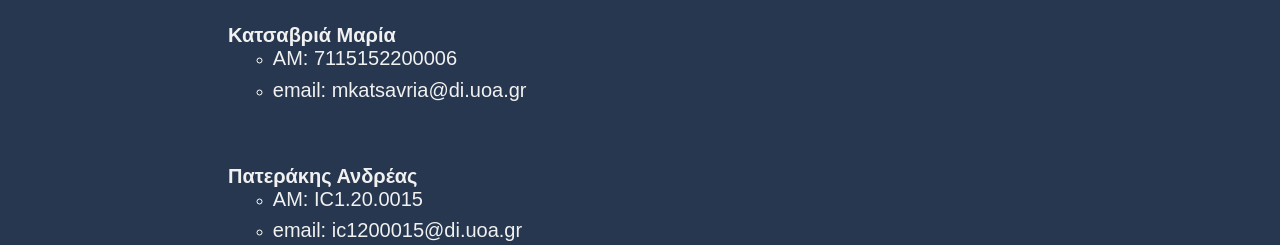
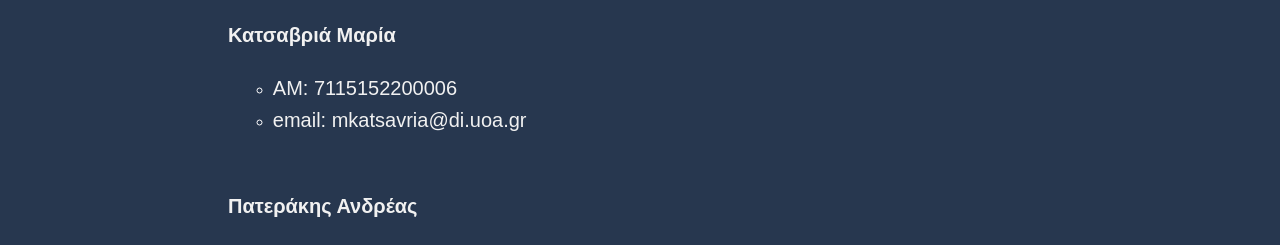
Before and after one commit to Andreaspat94/M126_Data_Visualization, a plain HTML site: page team.html in a window 1280 px wide. Shown: the part 210-455 px from the top of the page. Drawn offline with Linux system fonts and the light colour scheme.

Commit message:
small fix in credits page

```diff
--- a/style.css
+++ b/style.css
@@ -44,6 +44,9 @@
   font-size: 20px;
  }
 
+#team-name {
+  margin-bottom: 30px;
+}
 
  .button {
    border: none;
--- a/team.html
+++ b/team.html
@@ -22,14 +22,14 @@
                 <h1 id="headline" class="text">Μέλη ομάδας</h1>
                 <hr>
 
-                <p id="team-name"class="text"><b>Κατσαβριά Μαρία</b>
+                <p id="team-name" class="text"><b>Κατσαβριά Μαρία</b>
                 <ul>
                     <li><p class="text">AM: 7115152200006</p></li>
                     <li><p class="text">email: mkatsavria@di.uoa.gr</p></li>
                 </ul></p>
                 <br>
 
-                <p class="text"><b>Πατεράκης Ανδρέας</b></p>
+                <p id="team-name" class="text"><b>Πατεράκης Ανδρέας</b></p>
                 <ul>
                     <li><p class="text">AM: IC1.20.0015</p></li>
                     <li><p class="text">email: ic1200015@di.uoa.gr</p></li>
```
